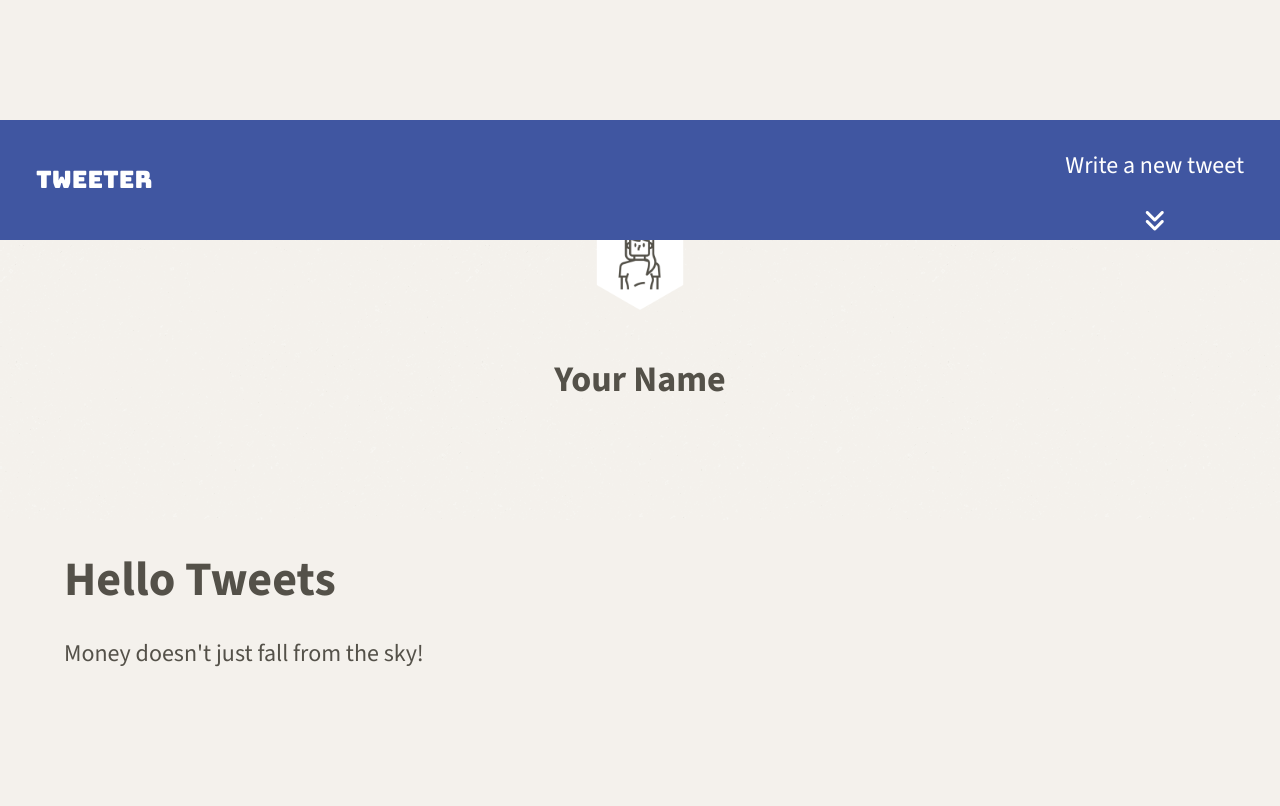
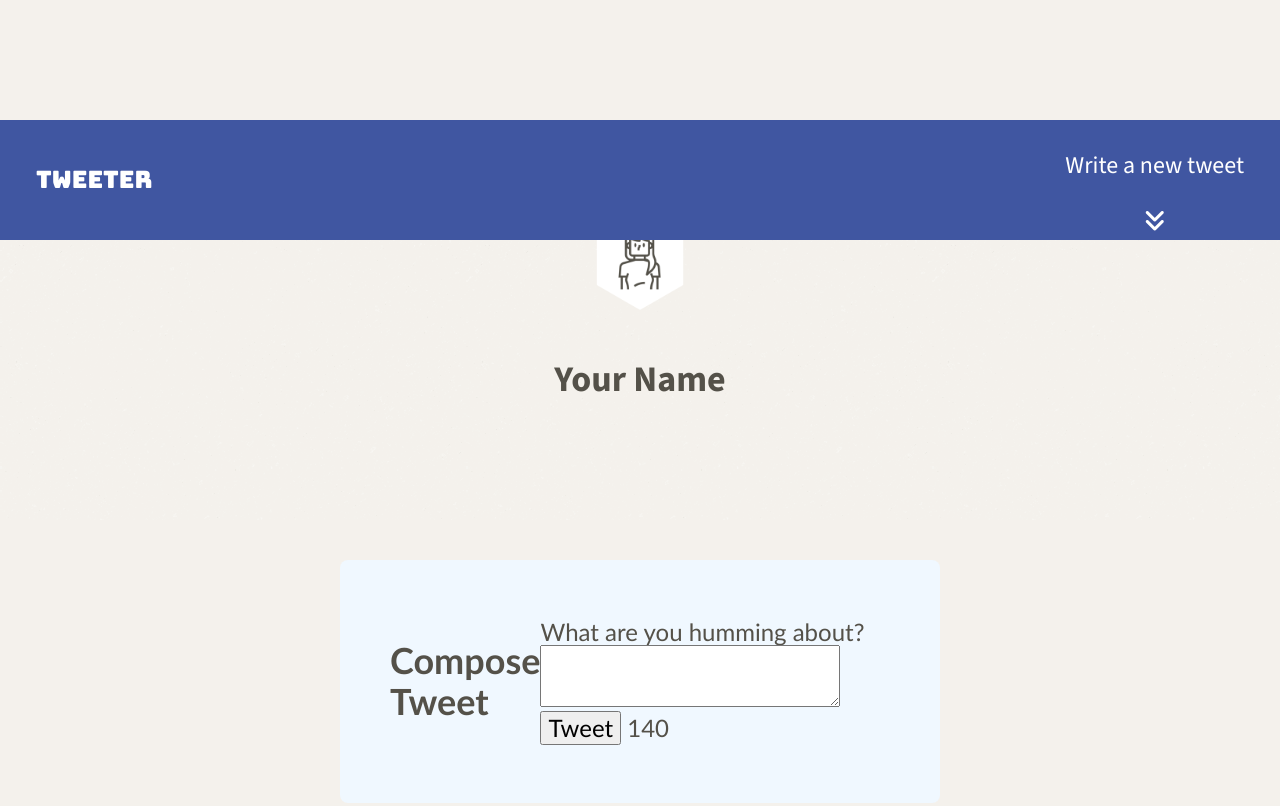
Before and after one commit to chisu-kawahara/tweeter, a plain HTML site: page public/index.html in a window 1280 px wide. Shown: the top 806 px of the page. Drawn offline with nearby package versions, Linux system fonts and the light colour scheme.

Commit message:
style the form

```diff
--- a/public/index.html
+++ b/public/index.html
@@ -16,6 +16,7 @@
     <link rel="stylesheet" href="/styles/layout.css" type="text/css" />
     <link rel="stylesheet" href="/styles/nav.css" type="text/css" />
     <link rel="stylesheet" href="/styles/header.css" type="text/css" />
+    <link rel="stylesheet" href="/styles/new-tweet.css" type="text/css" />
 
 
     <!-- External JS -->
@@ -29,7 +30,7 @@
     <!-- Top nav bar (fixed) -->
     <nav>
       <span class="nav-title">tweeter</span>
-      <div class="new-tweet">
+      <div class="new-tweet-arrow">
         <p>Write a new tweet</p>
         <i class="fa-solid fa-angles-down"></i> <!--angle-double-down icon-->
       </div>
@@ -43,12 +44,24 @@
       </div>
     </header>
 
+    <section class="new-tweet">
+      <h2>Compose Tweet</h2>
+      <form>
+        <label for="tweet-text">What are you humming about?</label>
+        <textarea name="text" id="tweet-text"></textarea>
+        <div>
+          <button type="submit">Tweet</button>
+          <output name="counter" class="counter" for="tweet-text">140</output>
+        </div>
+      </form>
+    </section>
 
     <!-- Page-specific (main) content here -->
     <main class="container">
       <h1>Hello Tweets</h1>
       <p>Money doesn't just fall from the sky!</p>
 
+
     </main>
   </body>
 </html>
--- a/public/styles/nav.css
+++ b/public/styles/nav.css
@@ -12,13 +12,13 @@ nav {
   /* Space on left and right - the size of an em is relative to its parent's font size*/
 }
 
-.new-tweet {
+.new-tweet-arrow {
   display: flex;
   text-align: center;
   align-items: center;
   flex-direction: column;
 }
 
-.new-tweet i {
+.new-tweet-arrow i {
   margin-top: 0.2em;
 }
--- /dev/null
+++ b/public/styles/new-tweet.css
@@ -0,0 +1,11 @@
+.new-tweet {
+  display: flex;
+  background-color: #f0f8ff; /* light blue-ish background */
+  padding: 50px;
+  border-radius: 8px; /* rounded corners */
+  max-width: 600px; /* max width so it doesn’t stretch too wide */
+  margin: 40px auto; /* center horizontally with vertical margin */
+  font-family:'Gill Sans', 'Gill Sans MT', Calibri, 'Trebuchet MS', sans-serif;
+  align-items: center;
+
+}
```
